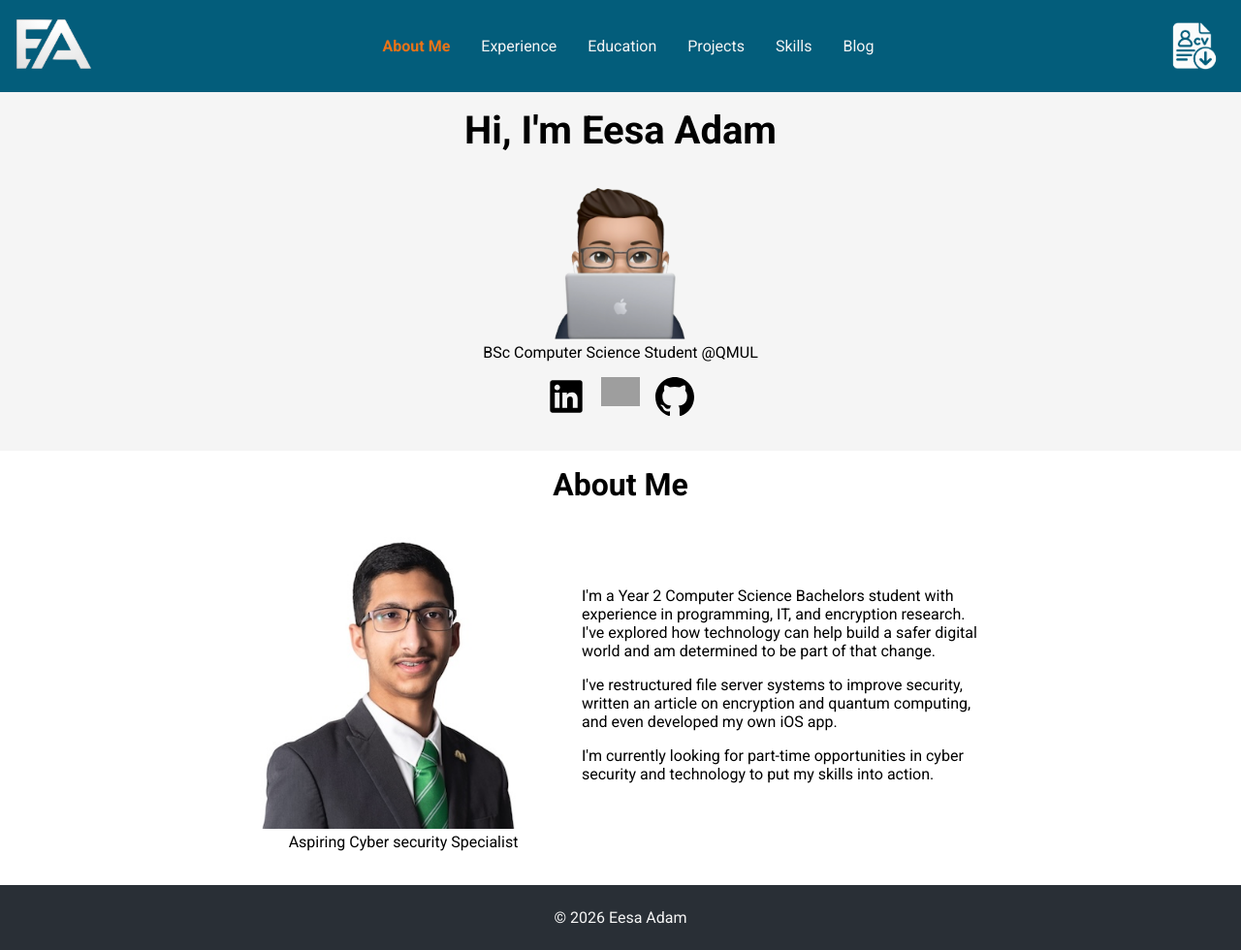
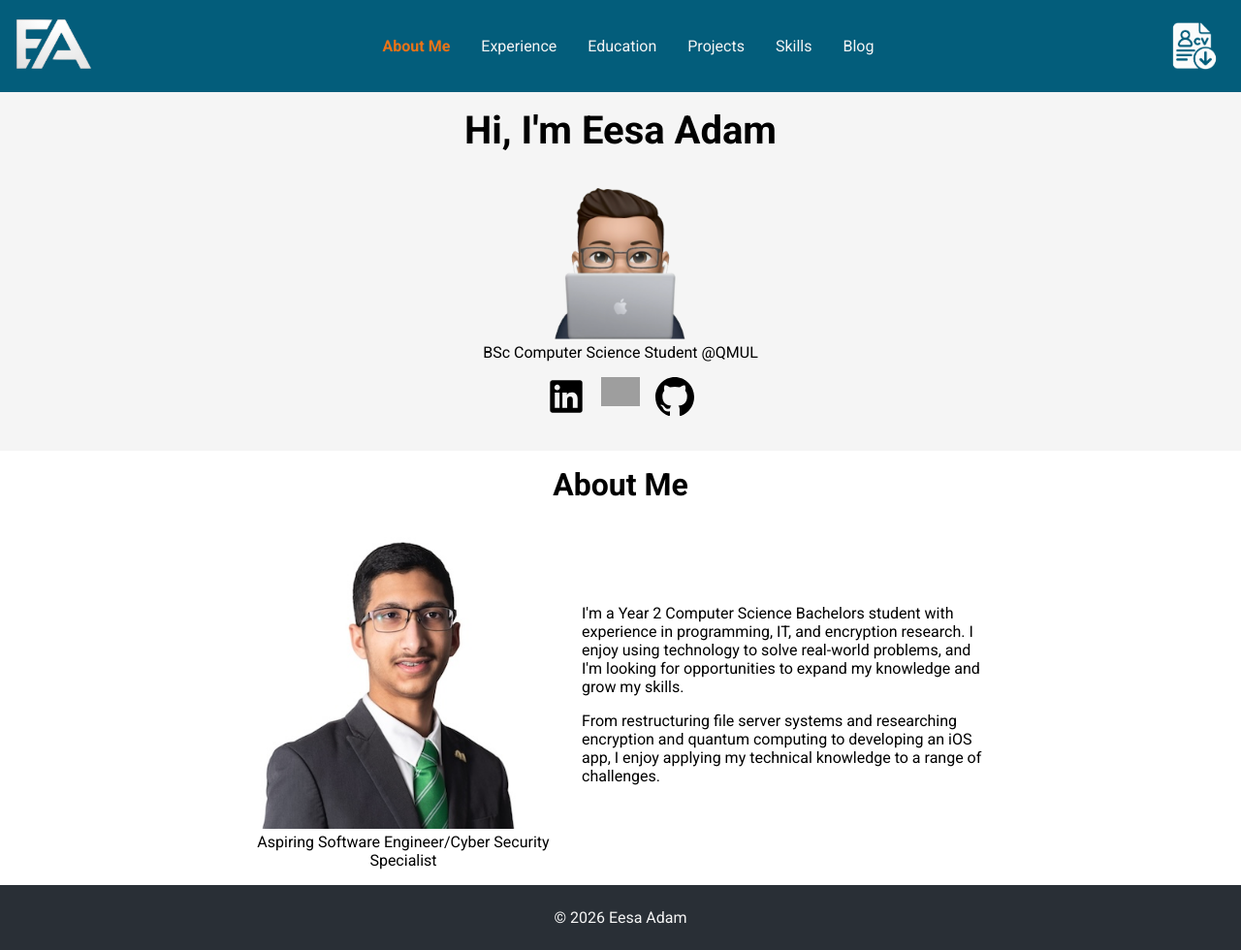
Before and after one commit to SabreT00th84/PortfolioWebsite, a Jekyll site: the page built from index.html, in a window 1280 px wide and 980 px high. Shown: the whole window at 97% size. Built offline with Jekyll 4.4.1, drawn with Linux system fonts in a browser that asks for light colours; grey boxes are pictures that could not be loaded.

Commit message:
update: Update about me section

```diff
--- a/index.html
+++ b/index.html
@@ -25,16 +25,19 @@ extra_css: /CSS/index.css
     <h2 id="about-heading">About Me</h2>
     <figure id="selfie-fig">
         <img id="selfie-img" src="{{ '/Images/selfie.jpeg' | relative_url }}" alt="Eesa">
-        <figcaption>Aspiring Cyber security Specialist</figcaption>
+        <figcaption>Aspiring Software Engineer/Cyber Security Specialist</figcaption>
     </figure>
     <article id="about-content">
-        <p>I'm a Year 2 Computer Science Bachelors student with experience in
-            programming, IT, and encryption research. I've explored how technology can
-            help build a safer digital world and am determined to be part of that change.</p>
-        <p>I've restructured file server systems to improve security,
-            written an article on encryption and quantum computing,
-            and even developed my own iOS app.</p>
-        <p>I'm currently looking for part-time opportunities in
-            cyber security and technology to put my skills into action.</p>
+        <p>
+            I'm a Year 2 Computer Science Bachelors student with experience in
+            programming, IT, and encryption research. I enjoy using technology to
+            solve real-world problems, and I'm looking for opportunities to expand
+            my knowledge and grow my skills.
+        </p>
+        <p>
+            From restructuring file server systems and researching encryption and
+            quantum computing to developing an iOS app, I enjoy applying my
+            technical knowledge to a range of challenges.
+        </p>
     </article>
 </section>
```
